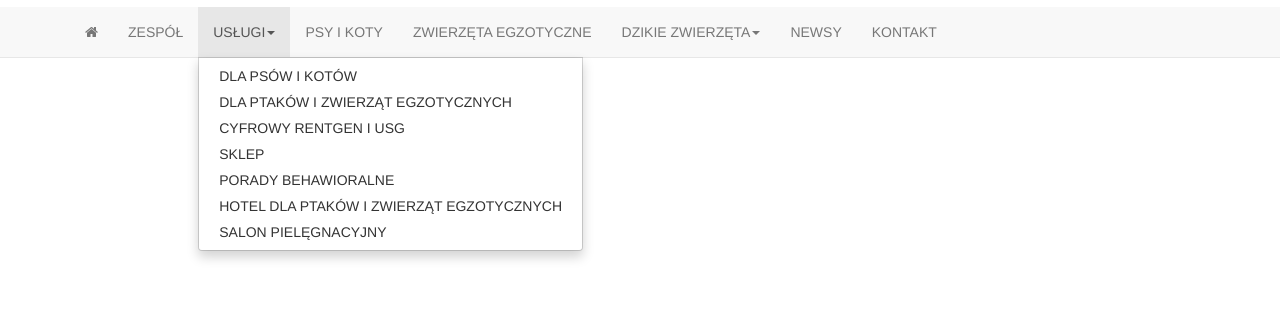
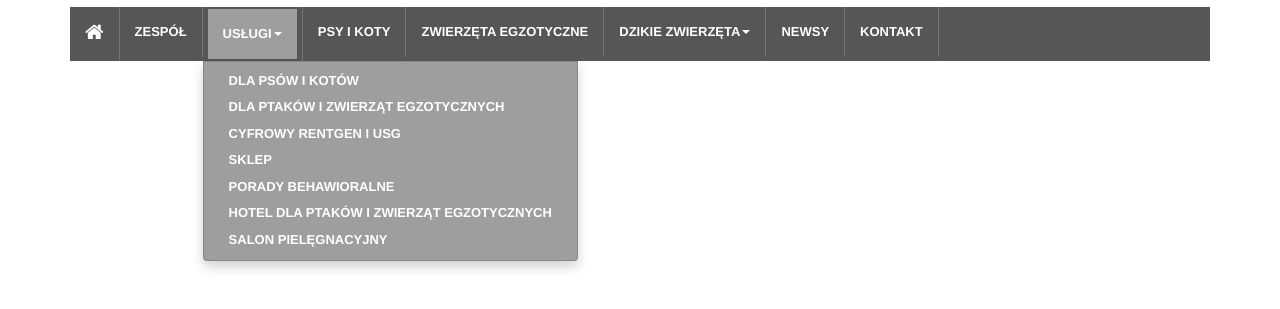
Before and after one commit to maria-galas/vetika, a plain HTML site: page index.html in a window 1280 px wide. Both pictures are taken after a click on the button "USŁUGI". Shown: the part 63-372 px from the top of the page. Drawn offline with nearby package versions, Linux system fonts and the light colour scheme.

Commit message:
finished main menu

```diff
--- /dev/null
+++ b/css/style.css
@@ -0,0 +1,28 @@
+/*menu*/
+.menu{
+    background: #575656;
+}
+.menu a,
+.menu .dropdown-menu a{
+    color: #fff;
+    font-weight: bold;
+    font-size: 13px;
+}
+.menu .dropdown-menu{
+    background: #9e9e9e;
+}
+.menu li.dropdown.open a{
+    background: #9e9e9e;
+    margin: 2px 5px;
+}
+.menu .navbar-nav > li a:hover{
+    background: #bdbdbd;
+    color: #fff;
+}
+.menu .fa.fa-home{
+    font-size: 20px;
+}
+.menu .navbar-nav > li{
+    border-right: 1px solid #757575;
+}
+/*menu end*/
--- a/index.html
+++ b/index.html
@@ -10,6 +10,7 @@
     <!-- Bootstrap -->
     <link href="css/bootstrap.min.css" rel="stylesheet">
     <link rel="stylesheet" href="css/font-awesome.min.css">
+    <link rel="stylesheet" href="css/style.css">
 
 
     <!-- HTML5 shim and Respond.js for IE8 support of HTML5 elements and media queries -->
@@ -21,9 +22,9 @@
   </head>
   <body>
     <h1>Hello, world!</h1>
-      <nav class="navbar navbar-default navbar-static-top">
-
+      <nav class="navbar navbar-static-top">
       <div class="container">
+      <div class="menu">
         <div id="navbar" class="navbar-collapse collapse">
           <ul class="nav navbar-nav">
             <li><a href="#"><i class="fa fa-home" aria-hidden="true"></i></a></li>
@@ -57,6 +58,7 @@
           </ul>
         </div><!--/.nav-collapse -->
       </div>
+      </div>
     </nav>
 
 
```
Also changed, not shown: images/logo.png (added).
